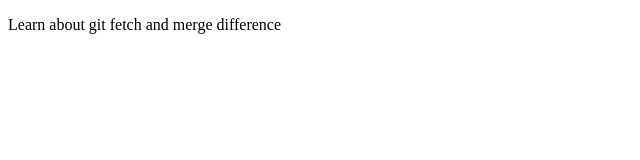
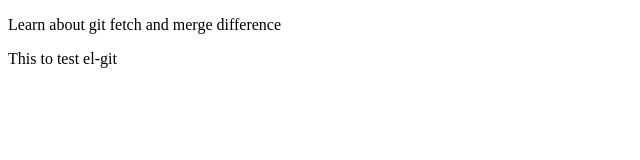
Before and after one commit to eyobel7k/git, a plain HTML site: page index.html in a window 1280 px wide. Shown: the full height of the page, 0-640 px from the left. Drawn offline with Linux system fonts and the light colour scheme.

Commit message:
fix(test):el test

```diff
--- a/index.html
+++ b/index.html
@@ -9,5 +9,6 @@
 </head>
 <body>
     <p>Learn about git fetch and merge difference </p>
+    <p>This to test el-git</p>
 </body>
 </html>
```
